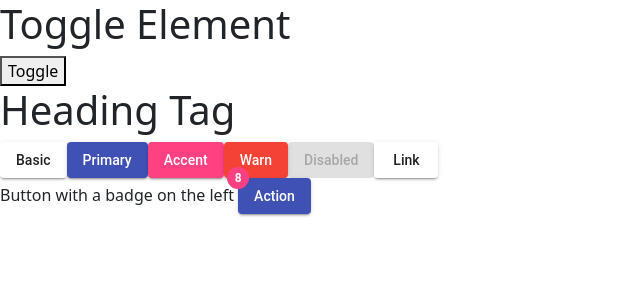
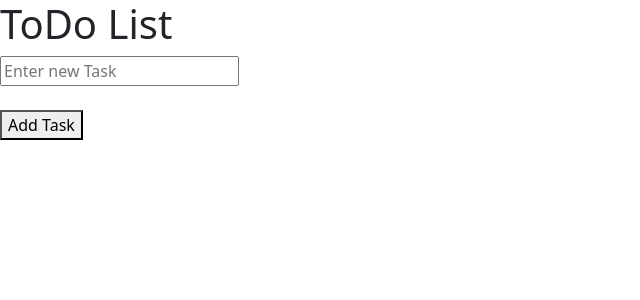
Before and after one commit to j4sumit/angularPractice, an Angular app: page / in a window 1280 px wide. Shown: the top 300 px of the page, without its empty margins (0-640 px from the left). Built offline with nearby package versions, Linux system fonts and the light colour scheme.

Commit message:
ToDo List

```diff
--- a/src/app/app.component.html
+++ b/src/app/app.component.html
@@ -1,22 +1,7 @@
-<h1>Toggle Element</h1>
-<button (click)="toggle()">Toggle</button>
-<h1 *ngIf="show">Heading Tag</h1>
-<div class="example-button-row">
-    <button mat-raised-button>Basic</button>
-    <button mat-raised-button color="primary">Primary</button>
-    <button mat-raised-button color="accent">Accent</button>
-    <button mat-raised-button color="warn">Warn</button>
-    <button mat-raised-button disabled>Disabled</button>
-    <a mat-raised-button href="https://www.google.com/" target="_blank">Link</a>
-  </div>
-
-  <div class="demo-section">
-    Button with a badge on the left
-    <!-- <button mat-raised-button color="primary"
-        matBadge="8" matBadgePosition="before" matBadgeColor="accent"> -->
-        <button mat-raised-button color="primary" matBadge="8" matBadgePosition="above before" matBadgeColor="accent">
-
-
-      Action
-    </button>
-  </div>
+<h1>ToDo List</h1>
+<input type="text" placeholder="Enter new Task"#task>
+<br><br>
+<button (click)="addTask(task.value)">Add Task</button>
+<ul *ngFor="let item of list">
+    <li>{{item.name}} <button (click)="removeItem(item.id)">remove item</button></li>
+</ul>
--- a/src/app/app.component.ts
+++ b/src/app/app.component.ts
@@ -9,8 +9,13 @@
 })
 export class AppComponent {
   title = 'Angular 14';
-  show=true
-toggle(){
-  this.show=!this.show;
+list:any[]=[];
+  addTask(data:string){
+    this.list.push({id:this.list.length, name :data})
+console.log(this.list)
+  }
+  removeItem(id:number){
+this.list=this.list.filter((item)=> item.id!==id)
+  }
+
 }
-}
```
